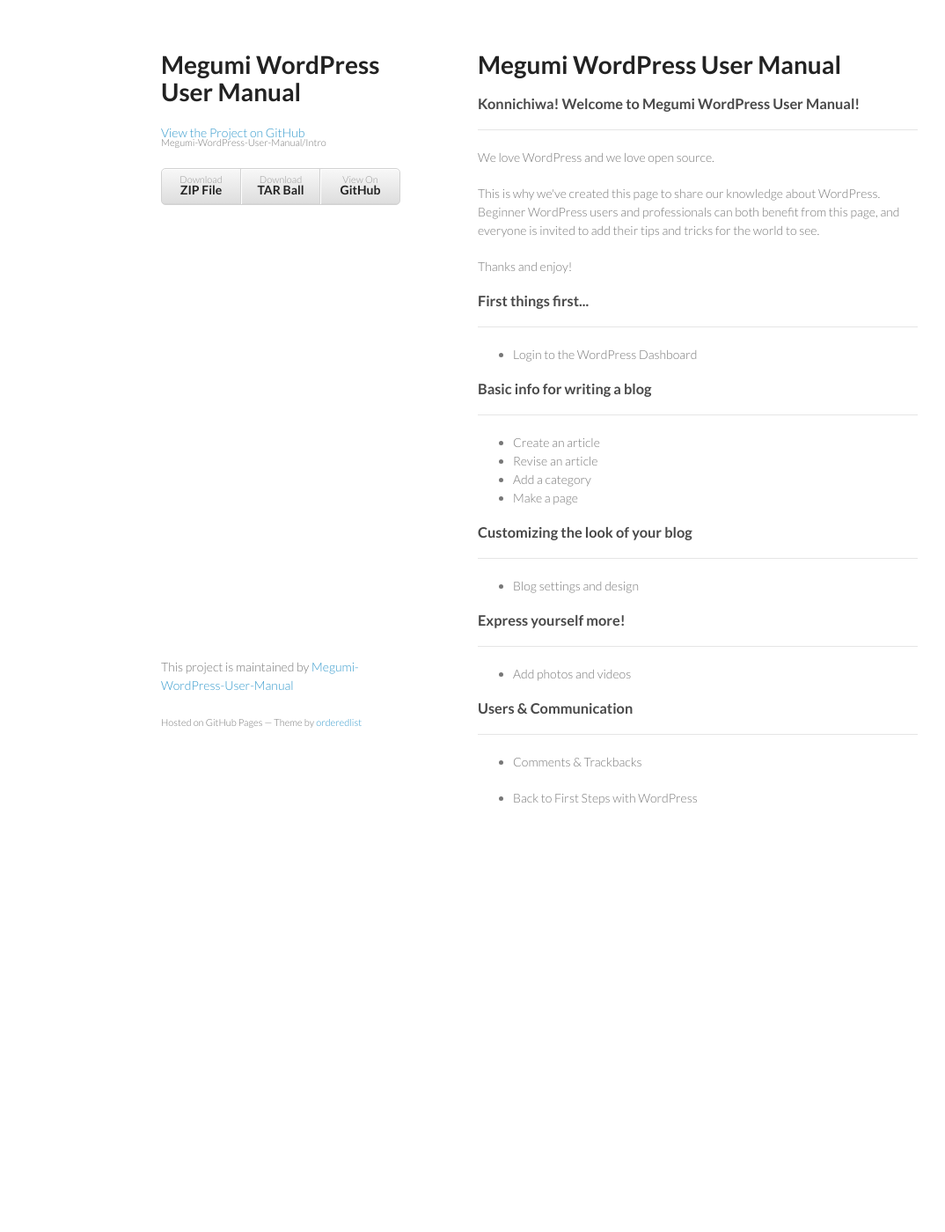
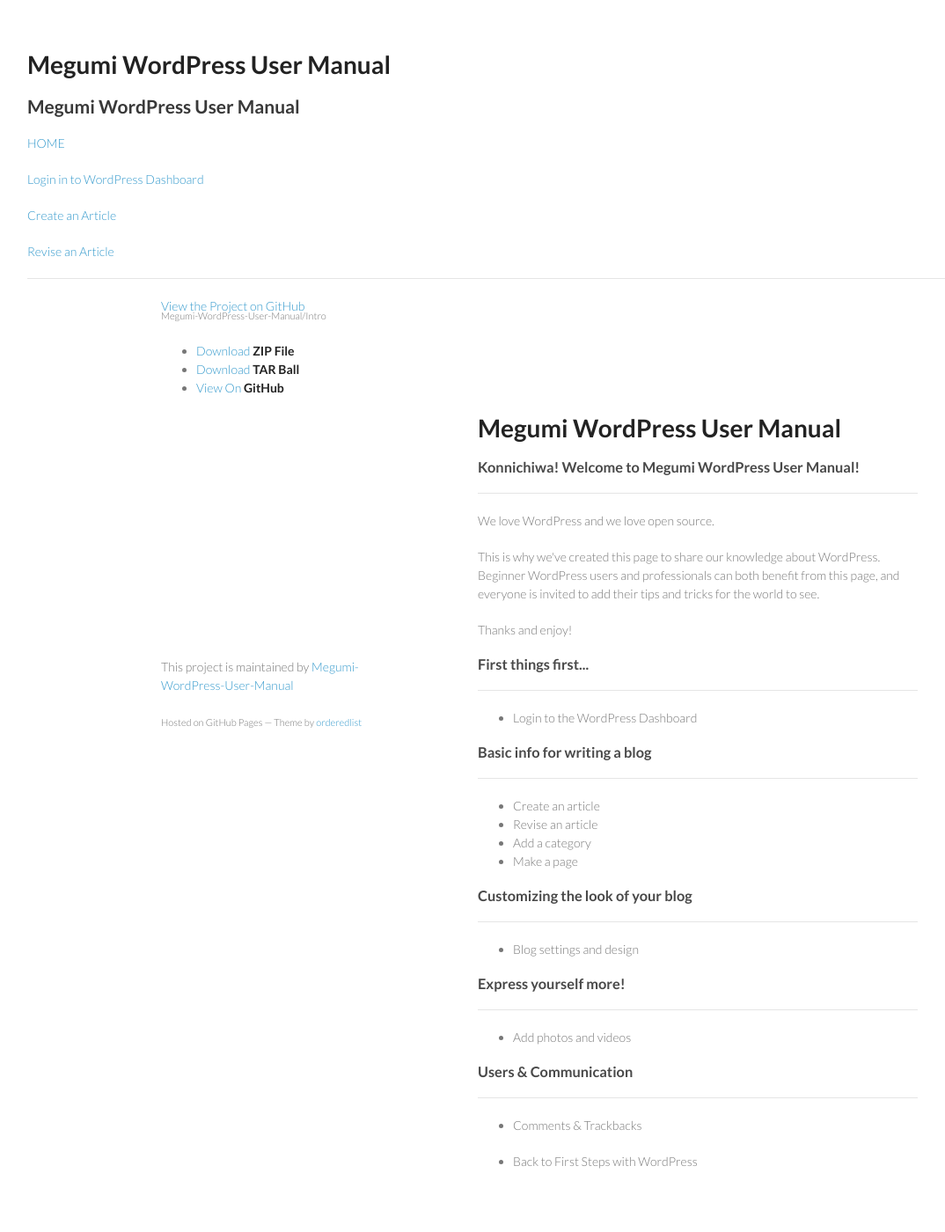
Before and after one commit to Megumi-WordPress-User-Manual/Intro, a Jekyll site: the page built from index.html, in a window 1280 px wide. Shown: the whole page at 88% size, without its empty margins (27-1101 px from the left). Built offline with Jekyll 4.4.1, drawn with Linux system fonts in a browser that asks for light colours; before the commit the page ends 987 px from its top, so only the background shows below that.

Commit message:
Update index.html

```diff
--- a/index.html
+++ b/index.html
@@ -1,3 +1,7 @@
+---
+layout: default
+title: Megumi WordPress User Manual
+---
 <!doctype html>
 <html>
   <head>
@@ -14,9 +18,6 @@
   </head>
   <body>
     <div class="wrapper">
-      <header>
-        <h1>Megumi WordPress User Manual </h1>
-        <p></p>
 
         <p class="view"><a href="https://github.com/Megumi-WordPress-User-Manual/Intro">View the Project on GitHub <small>Megumi-WordPress-User-Manual/Intro</small></a></p>
 
@@ -26,7 +27,7 @@
           <li><a href="https://github.com/Megumi-WordPress-User-Manual/Intro/tarball/master">Download <strong>TAR Ball</strong></a></li>
           <li><a href="https://github.com/Megumi-WordPress-User-Manual/Intro">View On <strong>GitHub</strong></a></li>
         </ul>
-      </header>
+
       <section>
         <h1>
 <a id="megumi-wordpress-user-manual" class="anchor" href="#megumi-wordpress-user-manual" aria-hidden="true"><span class="octicon octicon-link"></span></a>Megumi WordPress User Manual</h1>
```
